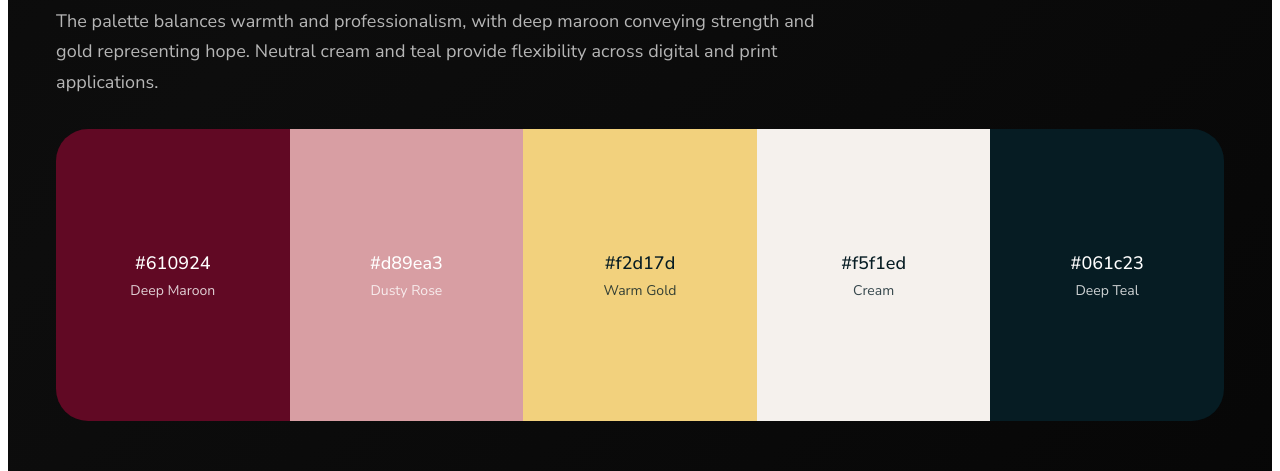
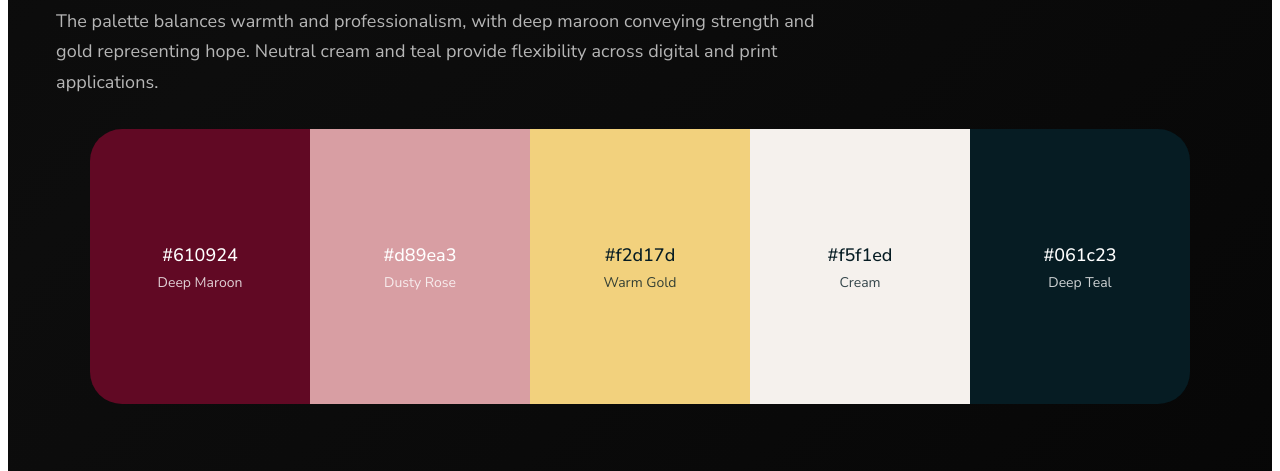
Before and after one commit to srikar-k3/portfolio-website, a Next.js app: page /projects/victory-in-volumes in a window 1280 px wide. Shown: the part 2720-3191 px from the top of the page. Built offline with nearby package versions, Linux system fonts and the light colour scheme.

Commit message:
color palette fix

```diff
--- a/src/app/projects/lambda-tech-services/page.tsx
+++ b/src/app/projects/lambda-tech-services/page.tsx
@@ -87,7 +87,7 @@ export default function LambdaTechServices() {
           whileInView={{ opacity: 1, y: 0 }}
           viewport={{ once: true }}
           transition={{ duration: 0.6, ease: EASE_OUT_EXPO }}
-          className="rounded-xl md:rounded-2xl overflow-hidden"
+          className="rounded-xl md:rounded-2xl overflow-hidden max-w-[1100px] mx-auto"
         >
           <div className="flex group" style={{ aspectRatio: '4/1' }}>
             <div
--- a/src/app/projects/victory-in-volumes/page.tsx
+++ b/src/app/projects/victory-in-volumes/page.tsx
@@ -89,7 +89,7 @@ export default function VictoryInVolumes() {
           whileInView={{ opacity: 1, y: 0 }}
           viewport={{ once: true }}
           transition={{ duration: 0.6, ease: EASE_OUT_EXPO }}
-          className="rounded-xl md:rounded-2xl overflow-hidden"
+          className="rounded-xl md:rounded-2xl overflow-hidden max-w-[1100px] mx-auto"
         >
           <div className="flex group" style={{ aspectRatio: '4/1' }}>
             {colors.map((c) => {
```
